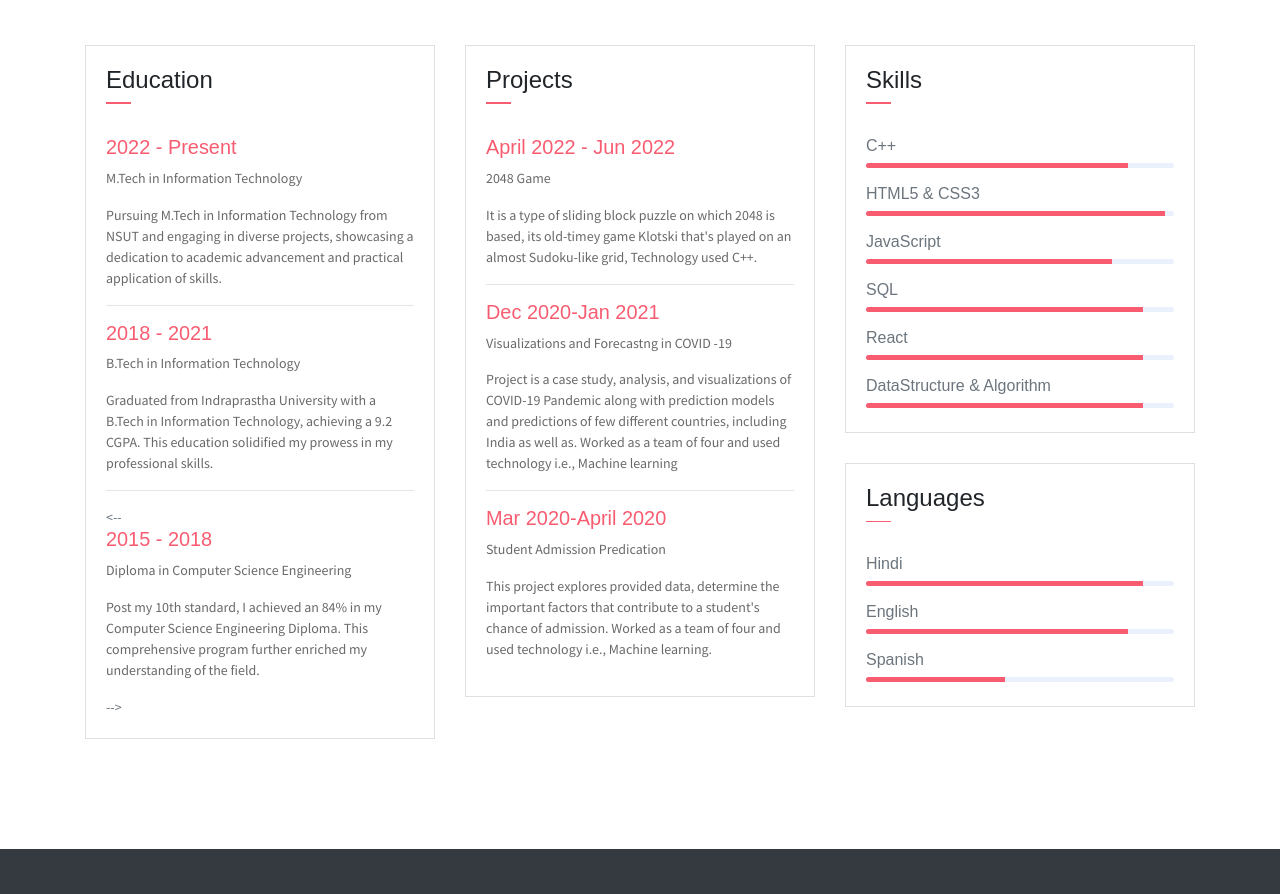
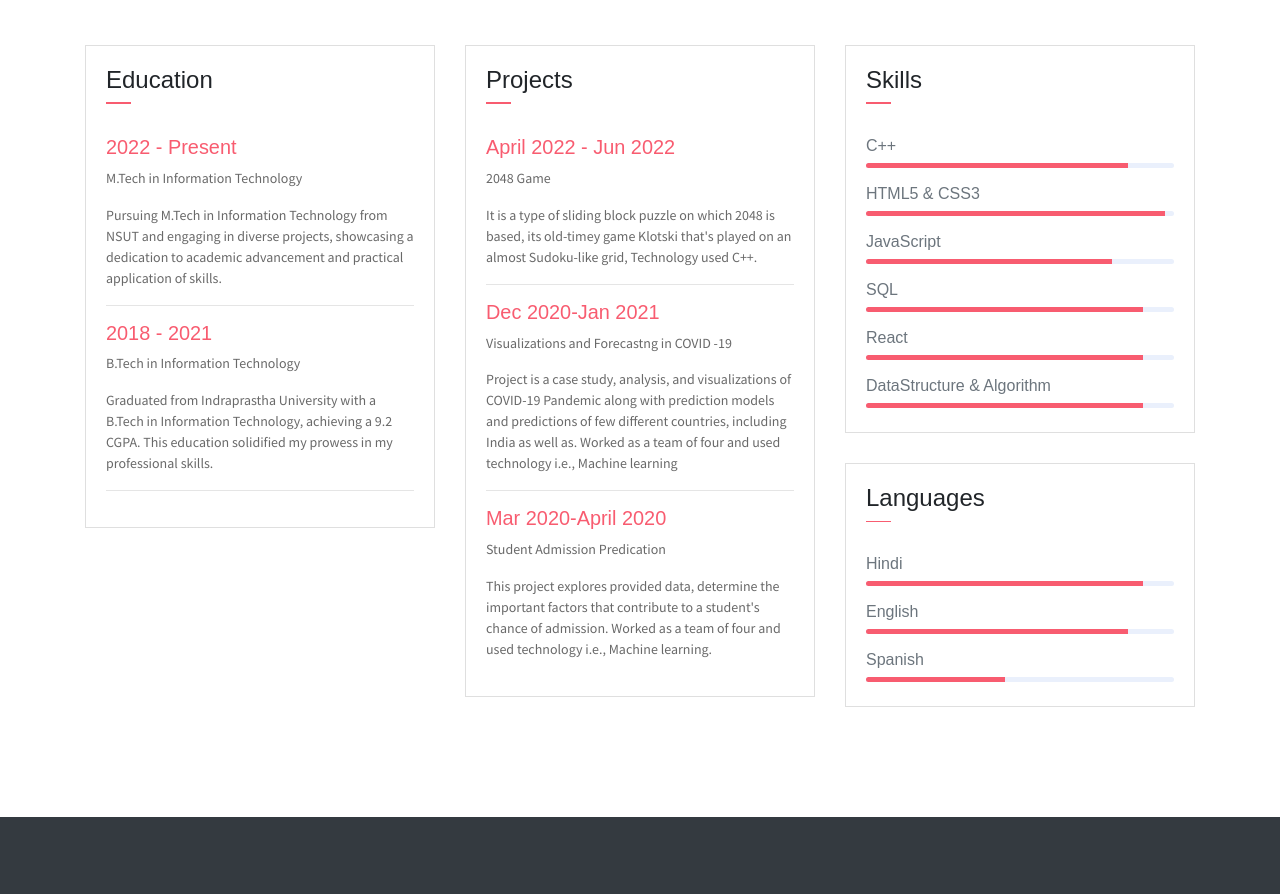
Before and after one commit to 19Aastha99/portfolio, a plain HTML site: page index.html in a window 1280 px wide. Shown: the part 1431-2325 px from the top of the page. Drawn offline with Linux system fonts and the light colour scheme; some packages are replaced by stand-ins of ours.

Commit message:
changes made

```diff
--- a/index.html
+++ b/index.html
@@ -148,10 +148,7 @@
                             <P>B.Tech in Information Technology</P>
                             <P class="subtitle">Graduated from Indraprastha University with a B.Tech in Information Technology, achieving a 9.2 CGPA. This education solidified my prowess in my professional skills.</P>
                             <hr>
-                            <--<h6 class="title text-danger">2015 - 2018</h6>
-                            <P>Diploma in Computer Science Engineering</P>
-                            <P class="subtitle">Post my 10th standard, I achieved an 84% in my Computer Science Engineering Diploma. This comprehensive program further enriched my understanding of the field.</P>
-                            -->
+
                         </div>
                     </div>
                 </div>
```
